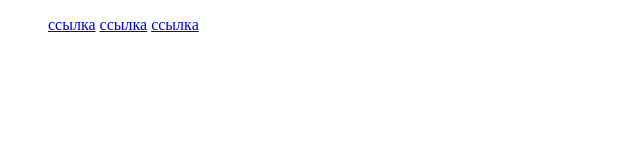
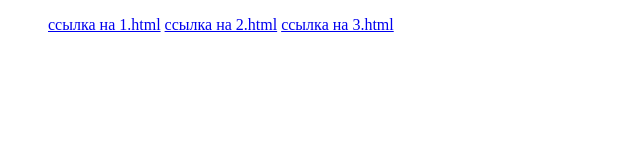
Before and after one commit to YuriKirsanov/bbb, a plain HTML site: page index.html in a window 1280 px wide. Shown: the whole page, without its empty margins (0-640 px from the left). Drawn offline with Linux system fonts and the light colour scheme.

Commit message:
Задача 5.3

```diff
--- a/index.html
+++ b/index.html
@@ -6,9 +6,9 @@
 </head>
 <body>
 <ol>
-	<a href="http://code.mu">ссылка</a>
-	<a href="https://www.youtube.com/">ссылка</a>
-	<a href="https://yandex.ru">ссылка</a>
+	<a href="1.html">ссылка на 1.html</a>
+	<a href="2.html">ссылка на 2.html</a>
+	<a href="3.html">ссылка на 3.html</a>
 </ol>
 </body>
 </html>
```
